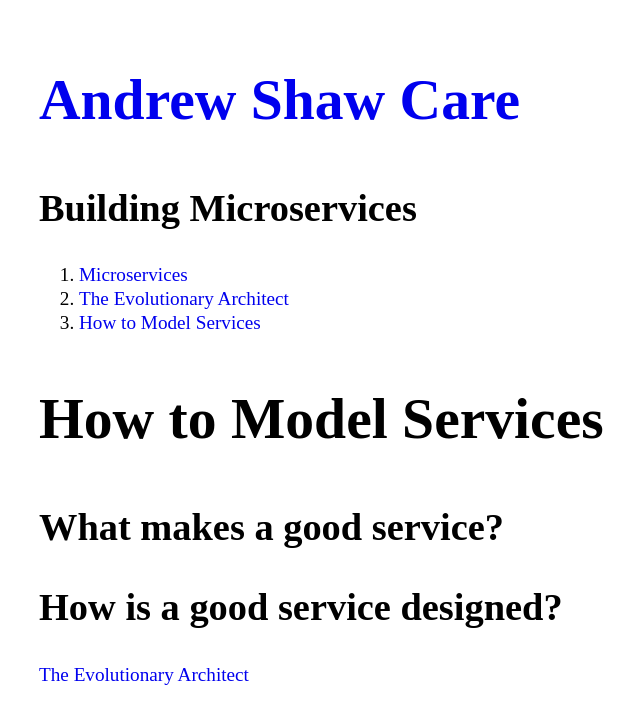
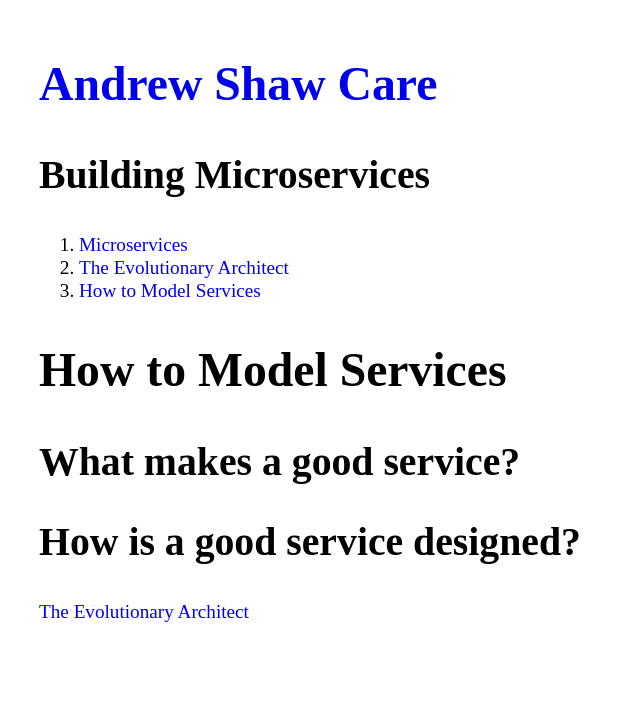
Before and after one commit to andrewshawcare/andrewshawcare.github.io, a Jekyll site: the page built from _building_microservices/3-how-to-model-services.md, in a window 1280 px wide. Shown: the top 724 px of the page, without its empty margins (313-953 px from the left). Built offline with Jekyll 4.4.1, drawn with Linux system fonts in a browser that asks for light colours.

Commit message:
Refactor includes to not use globals; Update styling to use Sass

```diff
--- a/_includes/head.html
+++ b/_includes/head.html
@@ -1,4 +1,4 @@
 <base href="{{site.baseurl}}">
 <meta name="viewport" content="width=device-width, initial-scale=1" />
-<title>{{ site.data.meta.title }}</title>
+<title>{{ include.title }}</title>
 <link rel="stylesheet" href="/assets/default.css" />
--- a/_includes/navigation_collections.html
+++ b/_includes/navigation_collections.html
@@ -1,7 +1,9 @@
 <nav class="collections navigation">
   <dl>
     {% for collection in site.collections %}
-    {% if collection.label != "posts" %}
+    {% if collection.label == "posts" %}
+      {% continue %}
+    {% endif %}
     <dt>{{ collection.title }}</dt>
     <dd>
       <ol>
@@ -10,7 +12,6 @@
         {% endfor %}
       </ol>
     </dd>
-    {% endif %}
     {% endfor %}
   </dl>
 </nav>
--- a/_includes/navigation_projects.html
+++ b/_includes/navigation_projects.html
@@ -1,6 +1,6 @@
 <nav class="projects navigation">
   <dl>
-    {% for project in site.github.public_repositories %}
+    {% for project in include.projects %}
       <dt><a href="{{ project.html_url }}" target="_blank">{{ project.name }}</a></dt>
       <dd>{{ project.description }}</dd>
     {% endfor %}
--- a/_layouts/collection.html
+++ b/_layouts/collection.html
@@ -1,13 +1,13 @@
+{% assign collection = site.collections | where: "label", page.collection | first %}
 <!doctype html>
 <html lang="en">
   <head>
-    {% include head.html %}
+    {% include head.html title=collection.title %}
   </head>
   <body>
     <section>
       <header>
         <h1><a href="/">{{ site.title }}</a></h1>
-        {% assign collection = site.collections | where: "label", page.collection | first %}
         <h2>{{ collection.title }}</h2>
         {% assign posts = site[collection.label] %}
         {% include navigation_posts.html posts=posts %}
--- a/_layouts/default.html
+++ b/_layouts/default.html
@@ -1,7 +1,7 @@
 <!doctype html>
 <html lang="en">
   <head>
-    {% include head.html %}
+    {% include head.html title=site.title %}
   </head>
   <body>
     <section>
@@ -10,9 +10,9 @@
         <h2>Posts</h2>
         {% include navigation_posts.html posts=site.posts %}
         <h2>Collections</h2>
-        {% include navigation_collections.html %}
+        {% include navigation_collections.html collections=site.collections %}
         <h2>Projects</h2>
-        {% include navigation_projects.html %}
+        {% include navigation_projects.html projects=site.github.public_repositories %}
       </header>
     </section>
     <article>
--- a/_layouts/post.html
+++ b/_layouts/post.html
@@ -1,7 +1,7 @@
 <!doctype html>
 <html lang="en">
   <head>
-    {% include head.html %}
+    {% include head.html title=page.title %}
   </head>
   <body>
     <section>
--- a/assets/default.css
+++ /dev/null
@@ -1,48 +0,0 @@
-body {
-  margin: 0 auto;
-  padding: 1rem;
-  max-width: 36rem;
-  font-size: 1.2rem;
-  line-height: 1.5rem;
-}
-
-h1 {
-  font-size: 3.6rem;
-  line-height: 4.5rem;
-}
-h2 {
-  font-size: 2.4rem;
-  line-height: 3rem;
-}
-h3 {
-  font-size: 1.8rem;
-  line-height: 2.25rem;
-}
-h4 {
-  font-size: 1.4rem;
-  line-height: 1.75rem;
-}
-
-a {
-  text-decoration: none;
-}
-
-img {
-  max-width: 100%;
-}
-
-.page.navigation a[rel="prev"] {
-  grid-area: prev;
-  text-align: left;
-}
-
-.page.navigation a[rel="next"] {
-  grid-area: next;
-  text-align: right;
-}
-
-.page.navigation {
-  display: grid;
-  grid-template-columns: 1fr 1fr;
-  grid-template-areas: "prev next";
-}
--- /dev/null
+++ b/assets/default.scss
@@ -0,0 +1,73 @@
+---
+---
+
+$base-font-size: 1.2rem;
+$font-size-multiplier: 0.414;
+$h1-font-size: $base-font-size * $font-size-multiplier * 6;
+$h2-font-size: $base-font-size * $font-size-multiplier * 5;
+$h3-font-size: $base-font-size * $font-size-multiplier * 4;
+$h4-font-size: $base-font-size * $font-size-multiplier * 3;
+$h5-font-size: $base-font-size * $font-size-multiplier * 2;
+$h6-font-size: $base-font-size * $font-size-multiplier * 1;
+$line-height-multiplier: 1.2;
+
+@mixin line-height($font-size) {
+  line-height: $font-size * $line-height-multiplier;
+}
+
+body {
+  margin: 0 auto;
+  padding: 1rem;
+  max-width: 36rem;
+  font-size: $base-font-size;
+  @include line-height($base-font-size)
+}
+
+h1 {
+  font-size: $h1-font-size;
+  @include line-height($h1-font-size);
+}
+h2 {
+  font-size: $h2-font-size;
+  @include line-height($h2-font-size);
+}
+h3 {
+  font-size: $h3-font-size;
+  @include line-height($h3-font-size);
+}
+h4 {
+  font-size: $h4-font-size;
+  @include line-height($h4-font-size);
+}
+h5 {
+  font-size: $h5-font-size;
+  @include line-height($h5-font-size);
+}
+h6 {
+  font-size: $h6-font-size;
+  @include line-height($h6-font-size);
+}
+
+a {
+  text-decoration: none;
+}
+
+img {
+  max-width: 100%;
+}
+
+.page.navigation {
+  display: grid;
+  grid-template-columns: 1fr 1fr;
+  grid-template-areas: "prev next";
+
+  a[rel="prev"] {
+    grid-area: prev;
+    text-align: left;
+  }
+
+  a[rel="next"] {
+    grid-area: next;
+    text-align: right;
+  }
+}
```
